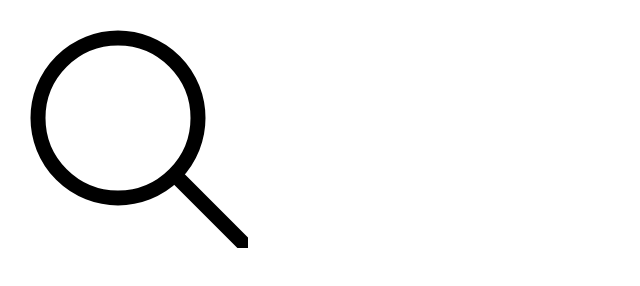
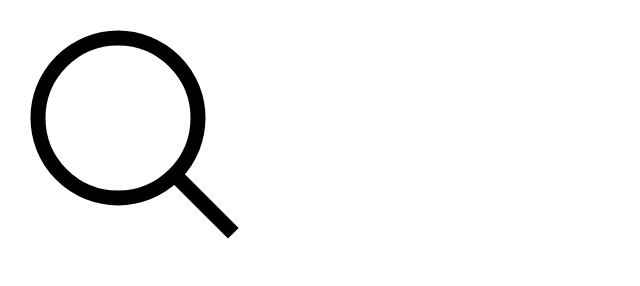
Before and after one commit to MinaTkh/SVG_project, a plain HTML site: page index.html in a window 1280 px wide. Shown: the full height of the page, 0-640 px from the left. Drawn offline with Linux system fonts and the light colour scheme.

Commit message:
adjusted width + height

```diff
--- a/index.html
+++ b/index.html
@@ -6,9 +6,9 @@
     <title>SVG</title>
 </head>
 <body>
-    <svg width="240" height="240" viewBox="0 0 240 240" fill="none" xmlns="http://www.w3.org/2000/svg">
+    <svg width="500" height="500" viewBox="0 0 500 500" fill="none" xmlns="http://www.w3.org/2000/svg">
         <circle cx="110" cy="110" r="80" stroke-width="15" fill="white" stroke="black"></circle>
-        <line x1="170" y1="170" x2="450" y2="450" stroke-width="15" stroke="black" stroke-linecap="square"></line>
+        <line x1="170" y1="170" x2="220" y2="220" stroke-width="15" stroke="black" stroke-linecap="square"></line>
     </svg>
 </body>
 </html>
```
Also changed, not shown: 1 other file.
